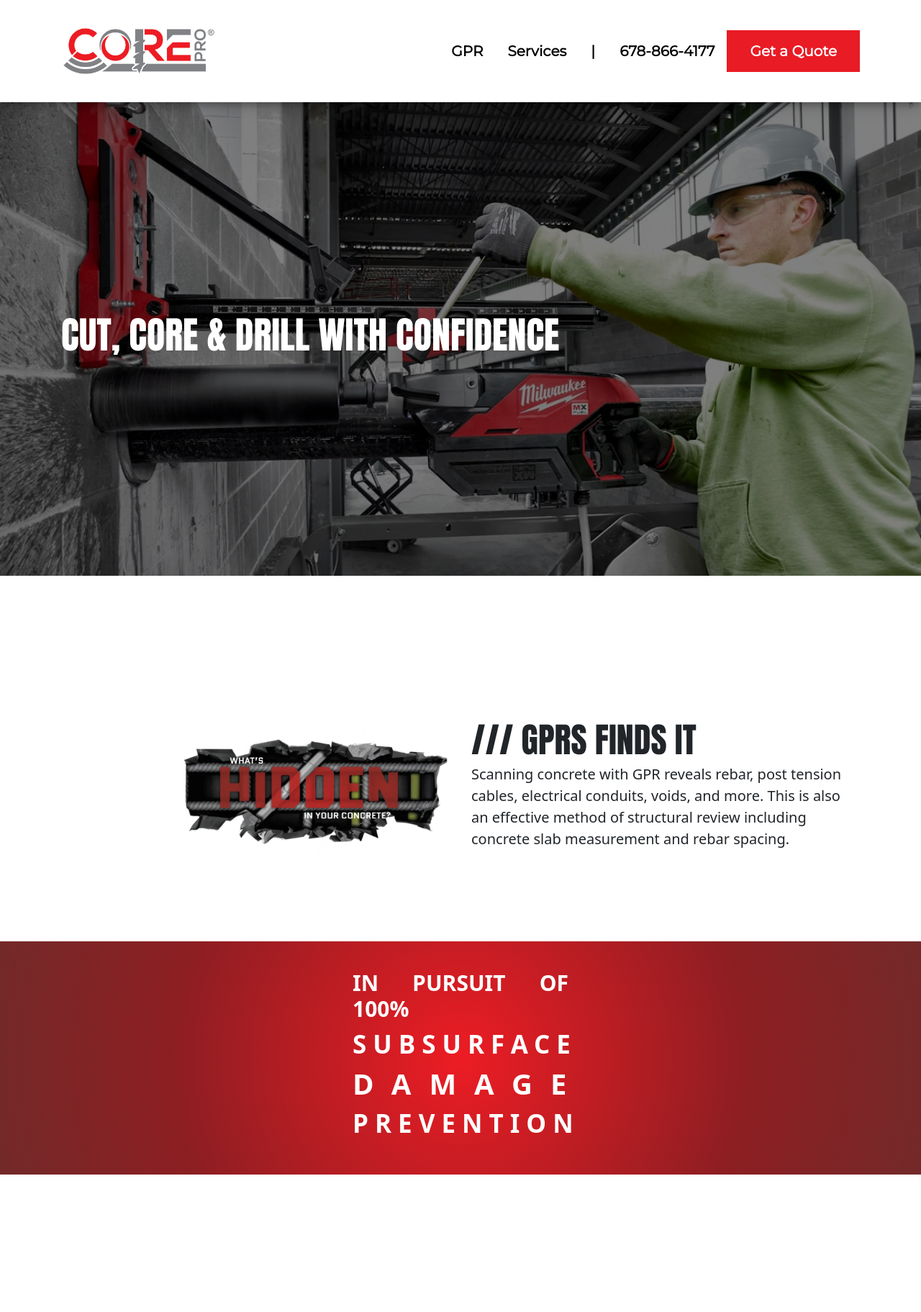
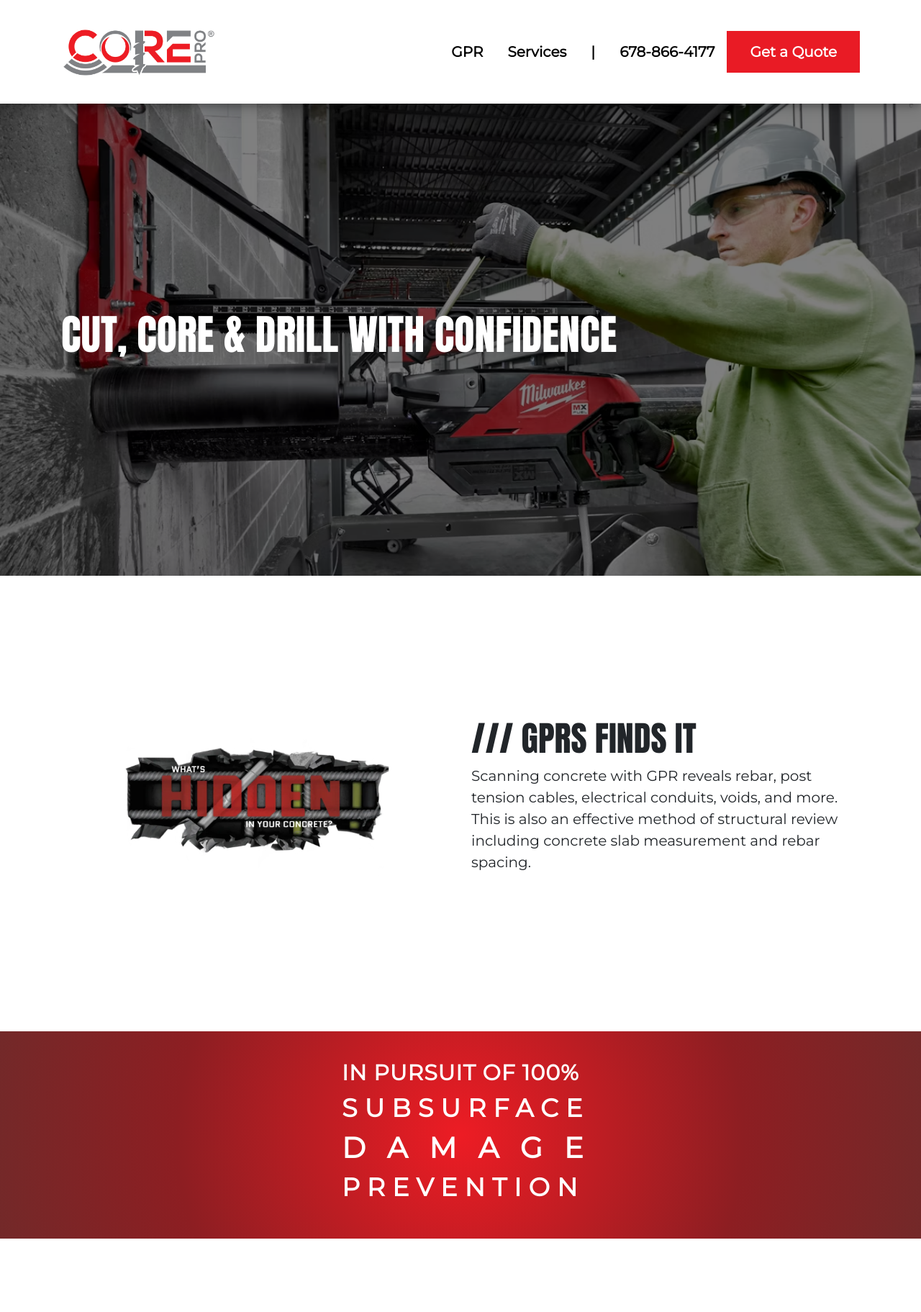
Before and after one commit to jishanhoshen/Dynify, a PHP site: page / in a window 1280 px wide. Shown: the top 1823 px of the page at 72% size. Run offline with PHP 8.4, Linux system fonts and the light colour scheme; data that the repository does not hold is empty; some libraries are stand-ins or nearby versions; some web fonts are replaced; grey boxes are pictures that could not be loaded.

Commit message:
update styole

```diff
--- a/app/Views/home.php
+++ b/app/Views/home.php
@@ -10,11 +10,10 @@
   </div>
 </div>
 
-
-<section id="gpr" style="padding: 200px 0px 100px">
+<section class="section2" id="gpr">
   <div class="container">
     <div class="row">
-      <div class="col-12 col-md-6 d-flex justify-content-end">
+      <div class="col-12 col-md-6 left">
         <img src="public/images/section2.png" alt="" class="img-fluid" width="70%">
       </div>
       <div class="col-12 col-md-6 d-flex justify-content-center flex-column">
@@ -25,51 +24,7 @@
   </div>
 </section>
 
-<section class="bullet-list d-none" style="padding: 100px 0;">
-  <div class="container">
-    <div class="d-flex justify-content-center">
-      <div class="bullet-list-item me-5">
-        <div class="d-flex">
-          <img src="public/images/Rectangle.svg">
-          <div class="ps-2 fw-bold">Rebar Locating</div>
-        </div>
-        <div class="d-flex">
-          <img src="public/images/Rectangle.svg">
-          <div class="ps-2 fw-bold">Post Tension Cable Mapping</div>
-        </div>
-        <div class="d-flex">
-          <img src="public/images/Rectangle.svg">
-          <div class="ps-2 fw-bold">Structural Analysis</div>
-        </div>
-        <div class="d-flex">
-          <img src="public/images/Rectangle.svg">
-          <div class="ps-2 fw-bold">Concrete Thickness</div>
-        </div>
-      </div>
-      <div class="bullet-list-item">
-        <div class="d-flex">
-          <img src="public/images/Rectangle.svg">
-          <div class="ps-2 fw-bold">Slab on Grade Applications</div>
-        </div>
-        <div class="d-flex">
-          <img src="public/images/Rectangle.svg">
-          <div class="ps-2 fw-bold">Shallow Utility Locating </div>
-        </div>
-        <div class="d-flex">
-          <img src="public/images/Rectangle.svg">
-          <div class="ps-2 fw-bold">Conduit Mapping</div>
-        </div>
-        <div class="d-flex">
-          <img src="public/images/Rectangle.svg">
-          <div class="ps-2 fw-bold ">Ground Penetrating Radar</div>
-        </div>
-      </div>
-    </div>
-  </div>
-</section>
-
-
-<section class="section2">
+<section class="section3">
   <div class="wrap">
     <h4>IN PURSUIT OF 100%</h4>
     <h3>SUBSURFACE</h3>
@@ -78,7 +33,7 @@
   </div>
 </section>
 
-<section class="service-list-area" style="padding: 200px 0px 100px" id="services">
+<section class="section4 service-list-area" style="padding: 200px 0px 100px" id="services">
   <div class="container">
     <div class="row service-list ">
       <div class="col-12 col-lg-3 service">
@@ -264,6 +219,9 @@
   // AJAX form submission
   $('#contactForm').on('submit', function(e) {
     e.preventDefault();
+
+    $('#contactForm [type="submit"]').prop('disabled', true);
+
     var formData = {
       name: $('#name').val().trim(),
       email: $('#email').val().trim(),
@@ -349,9 +307,11 @@
           } else {
             toastr.error(res.message);
           }
+          $('#contactForm [type="submit"]').prop('disabled', false);
         },
         error: function(xhr, status, error) {
           console.log(xhr.responseText);
+          $('#contactForm [type="submit"]').prop('disabled', false);
         }
       });
     }
--- a/public/dist/css/style.css
+++ b/public/dist/css/style.css
@@ -3,7 +3,7 @@
   src: url('../fonts/Montserrat-Regular.ttf') format('truetype');
 }
 
-@font-face {
+/* @font-face {
   font-family: "HudsonNYPro";
   src: url('../fonts/HudsonNYPro-Regular.ttf') format('truetype');
 }
@@ -11,7 +11,7 @@
 @font-face {
   font-family: "Designer";
   src: url('../fonts/Designer.otf') format('opentype');
-}
+} */
 
 
 @font-face {
@@ -23,7 +23,7 @@
 html {
   margin: 0;
   padding: 0;
-  font-family: "Montserrat", sans-serif;
+  font-family: "Montserrat", sans-serif !important;
   scroll-behavior: smooth;
   font-size: 20px;
   font-style: normal;
@@ -50,10 +50,6 @@
   font-weight: 600;
   line-height: normal;
   padding: 17px !important;
-}
-
-.nav-item .nav-link:last-child {
-  /* padding-right: 34px !important; */
 }
 
 .customButton {
@@ -110,7 +106,7 @@
 }
 
 .hero-content .hero-title {
-  font-size: 24px;
+  font-size: 58px;
   line-height: 1.2;
 }
 
@@ -181,15 +177,15 @@
 .service-list .service p {
   position: absolute;
   color: #FFF;
-  font-family: "HudsonNYPro";
-  font-size: 20px;
+  font-family: "Montserrat", sans-serif;
+  font-size: 1rem;
   font-style: normal;
   font-weight: 400;
   line-height: normal;
   z-index: 1;
 }
 
-.section2 {
+.section3 {
   width: 100%;
   background: radial-gradient(circle, rgba(237, 28, 36, 1) 0%, rgb(141 30 34) 60%, rgb(115 41 41) 100%);
   display: flex;
@@ -198,24 +194,24 @@
   color: #FFF;
 }
 
-.section2 .wrap {
-  width: 300px;
+.section3 .wrap {
+  width: 330px;
   text-align: justify;
   font-weight: bold;
 }
 
-.section2 .wrap h4 {
-  letter-spacing: 0.1;
+.section3 .wrap h4 {
+  letter-spacing: 1px;
   font-weight: bold;
 }
 
-.section2 .wrap h2 {
-  letter-spacing: 25px;
+.section3 .wrap h2 {
+  letter-spacing: 30px;
   font-weight: bold;
 }
 
-.section2 .wrap h3 {
-  letter-spacing: 9px;
+.section3 .wrap h3 {
+  letter-spacing: 10px;
   font-weight: bold;
 }
 
@@ -237,33 +233,15 @@
   z-index: -1;
 }
 
-#gpr::before {
-  background: linear-gradient(45deg, rgb(57, 116, 243), rgb(128 130 133));
-  transform: rotate(45deg);
-  border-radius: 10px;
-  height: 152px;
-  opacity: 0.1;
-  top: 50%;
-  width: 70%;
-  left: 20%;
+
+.section2 {
+  padding: 50px 0px 50px;
 }
 
-#how-gpr-works::before {
-  background: linear-gradient(45deg, rgb(233 27 37), rgb(128 130 133));
-  transform: rotate(-5deg);
-  border-radius: 10px;
-  top: 130px;
-  height: calc(100% - 115px);
-}
-
-#how-gpr-works::before {
-  background: linear-gradient(45deg, rgb(233 27 37), rgb(128 130 133));
-  transform: rotate(-5deg);
-  border-radius: 10px;
-  top: 130px;
-  left: 20px;
-  height: calc(100% - 115px);
-  width: calc(100% - 44px);
+.section2 .left {
+  display: flex;
+  justify-content: center;
+  align-items: center;
 }
 
 .pricing-area {
@@ -335,10 +313,10 @@
 
 .long-title {
   font-family: "impact";
-  font-size: 22px;
+  font-size: 44px;
   font-style: normal;
   font-weight: 500;
-  line-height: 0.9;
+  line-height: 1.1;
   text-transform: uppercase;
 }
 
@@ -380,12 +358,11 @@
 }
 
 .get-quote-content .short-title {
-  color: #ffa7a7;
+  color: #ffffff;
 }
 
 .get-quote-content .long-title {
   color: #ffffff;
-  font-size: 44px;
 }
 
 .get-quote-content ul {
@@ -434,11 +411,11 @@
   justify-content: center;
   align-items: center;
   gap: 10px;
-  background: #1be993;
+  background: #10c25a;
 }
 
 footer {
-  background: #C5C5C5;
+  background: #ffffff;
 }
 
 footer .copyright {
@@ -549,6 +526,10 @@
 }
 
 
+.section5 h4 {
+  font-size: 1.5rem;
+}
+
 
 @media (min-width: 768px) {
 
@@ -572,7 +553,7 @@
   }
 
   .hero-content .hero-title {
-    font-size: 52px;
+    font-size: 58px;
   }
 
   .long-title {
@@ -591,4 +572,8 @@
     font-size: 24px;
   }
 
+  .section2 {
+    padding: 200px 0px 200px;
+  }
+
 }
```
Also changed, not shown: other parts of app/Views/home.php (+15 -15 lines).
